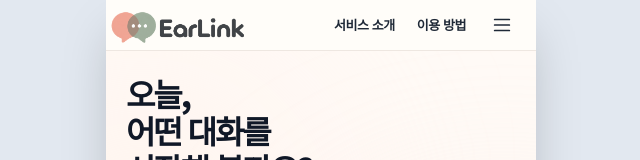
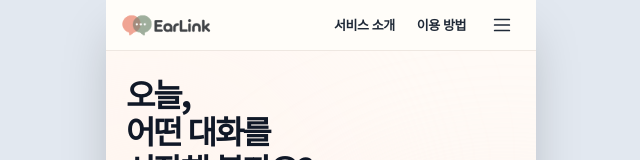
Before and after one commit to krson7/earlink-web, a Next.js app: page / in a window 1280 px wide. Shown: the top 160 px of the page, without its empty margins (319-959 px from the left). Built offline with nearby package versions, Linux system fonts and the light colour scheme; no server answers.

Commit message:
로고 수정

```diff
--- a/src/components/entry/IntroSplash.tsx
+++ b/src/components/entry/IntroSplash.tsx
@@ -36,7 +36,20 @@ export default function IntroSplash() {
       {/* 로고 + 진행 표시 전체 영역 */}
       <section className="flex flex-1 items-center justify-center">
         <div className="flex w-full -translate-y-10 flex-col items-center">
-          {/* 로고 영역 */}
+
+          {/* =========================================
+              INTRO LOGO
+              - 기존보다 크게
+              - Connect in your way 영역 숨김
+          ========================================== */}
+          <div
+            className="
+              relative
+              h-[150px]
+              w-[250px]
+              overflow-hidden
+            "
+          >
             <Image
               src="/earlink-logo-transparent.png"
               alt="EarLink"
@@ -45,21 +58,47 @@ export default function IntroSplash() {
               priority
               unoptimized
               className="
+                absolute
+                left-1/2
+                top-0
+
                 h-auto
-              w-[190px]
+                w-[235px]
                 max-w-none
-              scale-[1.0]
+
+                -translate-x-1/2
+
                 bg-transparent
                 object-contain
-              sm:w-[190px]
               "
               style={{
-              clipPath: "inset(3px 0 0 3px)",
+                /*
+                 * PNG 내부의
+                 * Connect in your way 부분을 잘라냄.
+                 */
+                clipPath:
+                  "inset(0 0 18% 0)",
               }}
             />
 
+            {/* tagline 부분을 배경색으로 한번 더 가림 */}
+            <div
+              aria-hidden="true"
+              className="
+                pointer-events-none
+                absolute
+                bottom-0
+                left-0
+                right-0
+                h-[25px]
+                bg-[#fffdf9]
+              "
+            />
+          </div>
+
           {/* 진행 표시 */}
-          <div className="mt-1 w-full max-w-[260px]">
+          <div className="-mt-2 w-full max-w-[260px]">
+
             {/* 로딩 바 */}
             <div
               role="progressbar"
@@ -77,10 +116,12 @@ export default function IntroSplash() {
                 className="
                   h-full
                   rounded-full
+
                   bg-gradient-to-r
                   from-slate-950
                   via-slate-700
                   to-slate-500
+
                   transition-[width]
                   ease-out
                 "
@@ -88,7 +129,8 @@ export default function IntroSplash() {
                   width: progressStarted
                     ? "100%"
                     : "8%",
-                  transitionDuration: "1600ms",
+                  transitionDuration:
+                    "1600ms",
                 }}
               />
             </div>
@@ -105,7 +147,9 @@ export default function IntroSplash() {
               "
             >
               <span className="h-2 w-2 rounded-full bg-slate-900" />
+
               <span className="h-2 w-2 rounded-full bg-slate-600" />
+
               <span className="h-2 w-2 rounded-full bg-slate-400" />
             </div>
 
@@ -115,9 +159,12 @@ export default function IntroSplash() {
               className="
                 mt-4
                 text-center
+
                 text-[12px]
                 font-medium
+
                 tracking-[-0.01em]
+
                 text-slate-500
               "
             >
--- a/src/components/entry/ModeSelect.tsx
+++ b/src/components/entry/ModeSelect.tsx
@@ -32,7 +32,8 @@ const MODE_OPTIONS = [
 
     imageSrc: "/mode-icons/braille.png",
 
-    imageAlt: "점자 여섯 점을 표현한 이미지",
+    imageAlt:
+      "점자 여섯 점을 표현한 이미지",
 
     iconClassName:
       "scale-[1.78]",
@@ -108,12 +109,16 @@ function ModeCard({
   onSelect,
 }: {
   option: ModeOption;
-  onSelect: (mode: AccessibilityMode) => void;
+  onSelect: (
+    mode: AccessibilityMode
+  ) => void;
 }) {
   return (
     <button
       type="button"
-      onClick={() => onSelect(option.mode)}
+      onClick={() =>
+        onSelect(option.mode)
+      }
       className="
         group
         relative
@@ -157,7 +162,9 @@ function ModeCard({
         focus-visible:ring-offset-2
       "
     >
-      {/* 아이콘 */}
+      {/* =========================================
+          ICON
+      ========================================== */}
       <span
         className="
           relative
@@ -191,7 +198,9 @@ function ModeCard({
         />
       </span>
 
-      {/* 제목 */}
+      {/* =========================================
+          TITLE
+      ========================================== */}
       <span
         className="
           mt-2
@@ -212,7 +221,9 @@ function ModeCard({
         {option.title}
       </span>
 
-      {/* 설명 */}
+      {/* =========================================
+          DESCRIPTION
+      ========================================== */}
       <span
         className="
           mt-3
@@ -276,6 +287,7 @@ export default function ModeSelect({
           inset-0
         "
       >
+        {/* 왼쪽 상단 핑크 */}
         <div
           className="
             absolute
@@ -294,6 +306,7 @@ export default function ModeSelect({
           "
         />
 
+        {/* 오른쪽 핑크 */}
         <div
           className="
             absolute
@@ -312,6 +325,7 @@ export default function ModeSelect({
           "
         />
 
+        {/* 하단 민트 */}
         <div
           className="
             absolute
@@ -361,13 +375,13 @@ export default function ModeSelect({
             items-center
             justify-between
 
-            pl-0
             pr-4
           "
         >
-          {/* =========================
-              EarLink LOGO
-          ========================== */}
+          {/* =========================================
+              EarLink HEADER LOGO
+              기존보다 작게 조정
+          ========================================== */}
 
           <a
             href="#mode-select-top"
@@ -375,17 +389,14 @@ export default function ModeSelect({
             className="
               relative
 
-              -ml-2
-
               block
 
-              h-[44px]
-              w-[150px]
+              h-[34px]
+              w-[120px]
 
               shrink-0
 
-              translate-x-[3px]
-              translate-y-[2px]
+              translate-x-[8px]
 
               overflow-hidden
             "
@@ -394,22 +405,18 @@ export default function ModeSelect({
               src="/earlink-header-logo.png"
               alt="EarLink"
               fill
-              sizes="150px"
+              sizes="120px"
               priority
               className="
-                origin-center
-
-                scale-[1.03]
-
-                object-cover
-                object-center
+                object-contain
+                object-left
               "
             />
           </a>
 
-          {/* =========================
-              오른쪽 HEADER
-          ========================== */}
+          {/* =========================================
+              RIGHT HEADER
+          ========================================== */}
 
           <div
             className="
@@ -420,7 +427,6 @@ export default function ModeSelect({
               gap-[18px]
             "
           >
-            {/* 페이지는 아직 연결하지 않음 */}
             <nav
               aria-label="주요 메뉴"
               className="
@@ -467,7 +473,7 @@ export default function ModeSelect({
               </span>
             </nav>
 
-            {/* 메뉴 아이콘 - 아직 기능 없음 */}
+            {/* 메뉴 아이콘 */}
             <button
               type="button"
               disabled
@@ -594,9 +600,9 @@ export default function ModeSelect({
             sm:h-[228px]
           "
         >
-          {/* =========================
+          {/* =========================================
               SPEECH BUBBLE
-          ========================== */}
+          ========================================== */}
 
           <div
             className="
@@ -668,9 +674,9 @@ export default function ModeSelect({
             />
           </div>
 
-          {/* =========================
+          {/* =========================================
               GIRL
-          ========================== */}
+          ========================================== */}
 
           <div
             className="
@@ -729,7 +735,9 @@ export default function ModeSelect({
                 <ModeCard
                   key={option.mode}
                   option={option}
-                  onSelect={onSelectMode}
+                  onSelect={
+                    onSelectMode
+                  }
                 />
               )
             )}
```
Lines whose indentation alone changed are shown as unchanged.
